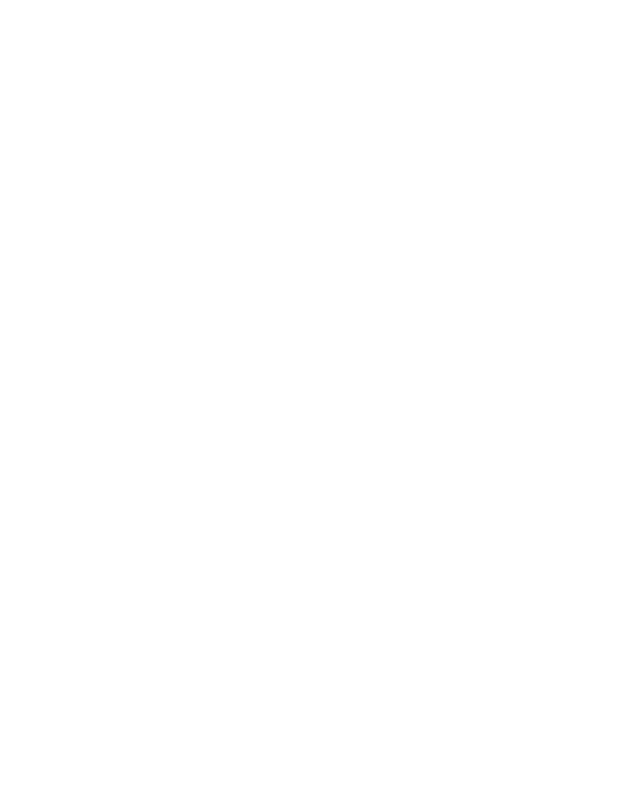
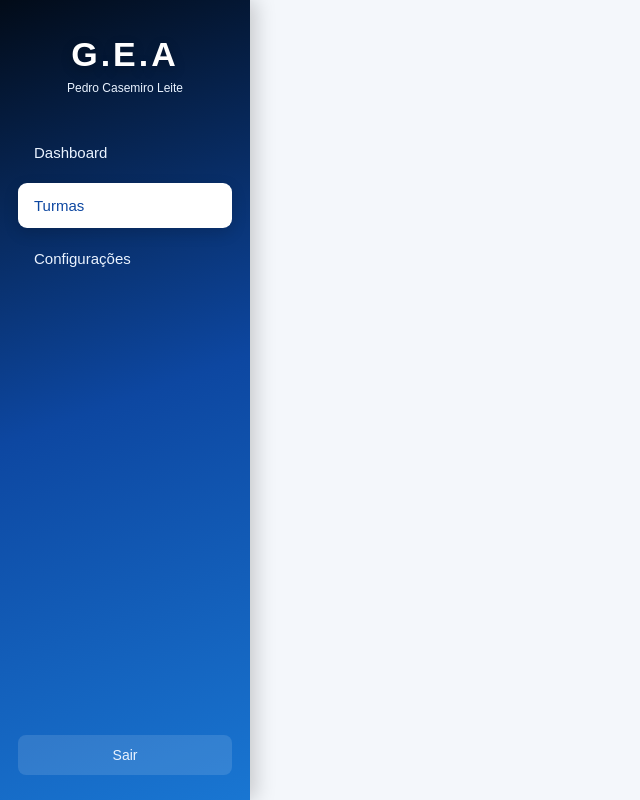
Before and after one commit to ByIsapf/TCC_gerenciamento_de_alunos, a plain HTML site: page frontend/gestao/turmas.html in a window 1280 px wide. Shown: the whole page, without its empty margins (0-640 px from the left). Drawn offline with Linux system fonts and the light colour scheme.

Commit message:
Mexi no CSS da gestão e nas abas.

```diff
--- /dev/null
+++ b/frontend/css/configuracoes.css
@@ -0,0 +1,109 @@
+* {
+    margin: 0;
+    padding: 0;
+    box-sizing: border-box;
+}
+
+body {
+    font-family: Arial, Helvetica, sans-serif;
+    background: #f4f7fb;
+    color: #111;
+}
+
+.configuracoes {
+    min-height: 100vh;
+    display: flex;
+}
+
+aside {
+    position: fixed;
+    top: 0;
+    left: 0;
+    width: 250px;
+    height: 100vh;
+
+    /* Cores do CSS 1 */
+    background: linear-gradient(160deg, #020b18, #0d47a1, #1976d2);
+
+    color: white;
+    display: flex;
+    flex-direction: column;
+    padding: 25px 18px;
+    z-index: 100;
+
+    box-shadow: 5px 0 20px rgba(0, 0, 0, 0.20);
+}
+
+.logo {
+    text-align: center;
+    padding: 10px 0 35px;
+}
+
+.gea {
+    font-size: 34px;
+    font-weight: bold;
+    letter-spacing: 3px;
+    color: #ffffff;
+
+    text-shadow: 0 4px 12px rgba(0, 0, 0, 0.25);
+}
+
+.logo span {
+    display: block;
+    margin-top: 7px;
+    color: #eaf3ff;
+    font-size: 12px;
+}
+
+.menu {
+    display: flex;
+    flex-direction: column;
+    gap: 8px;
+}
+
+.menu a {
+    text-decoration: none;
+    color: #eaf3ff;
+    padding: 14px 16px;
+    border-radius: 9px;
+    font-size: 15px;
+    font-weight: 500;
+    transition: 0.3s;
+}
+
+.menu a:hover {
+    background: rgba(255, 255, 255, 0.15);
+    color: white;
+    transform: translateX(3px);
+}
+
+.menu a.config-menu {
+    background: #ffffff;
+    color: #0d47a1;
+
+    box-shadow: 0 5px 15px rgba(0, 0, 0, 0.15);
+}
+
+.button-exit {
+    margin-top: auto;
+}
+
+.exit-menu {
+    display: block;
+    text-align: center;
+    padding: 12px;
+    border-radius: 8px;
+
+    background: rgba(255, 255, 255, 0.12);
+    color: #eaf3ff;
+
+    text-decoration: none;
+    font-size: 14px;
+    transition: 0.3s;
+}
+
+.exit-menu:hover {
+    background: #dc2626;
+    color: white;
+    transform: translateY(-2px);
+}
--- a/frontend/css/gestao.css
+++ b/frontend/css/gestao.css
@@ -1,4 +1,3 @@
-
 /* =========================
    RESET
 ========================= */
@@ -12,7 +11,7 @@
 body {
     font-family: Arial, Helvetica, sans-serif;
     background: #f4f7fb;
-    color: #172033;
+    color: #111;
 }
 
 /* =========================
@@ -32,19 +31,19 @@
     position: fixed;
     top: 0;
     left: 0;
-
     width: 250px;
     height: 100vh;
 
-    background: #101827;
+    /* Cores do CSS 1 */
+    background: linear-gradient(160deg, #020b18, #0d47a1, #1976d2);
+
     color: white;
-
     display: flex;
     flex-direction: column;
+    padding: 25px 18px;
+    z-index: 100;
 
-    padding: 25px 18px;
-
-    z-index: 100;
+    box-shadow: 5px 0 20px rgba(0, 0, 0, 0.20);
 }
 
 /* LOGO */
@@ -59,13 +58,14 @@
     font-weight: bold;
     letter-spacing: 3px;
     color: #ffffff;
+
+    text-shadow: 0 4px 12px rgba(0, 0, 0, 0.25);
 }
 
 .logo span {
     display: block;
     margin-top: 7px;
-
-    color: #9ca8ba;
+    color: #eaf3ff;
     font-size: 12px;
 }
 
@@ -81,26 +81,25 @@
 
 .menu a {
     text-decoration: none;
-    color: #b8c1d1;
-
+    color: #eaf3ff;
     padding: 14px 16px;
-
     border-radius: 9px;
-
     font-size: 15px;
     font-weight: 500;
-
-    transition: 0.2s;
+    transition: 0.3s;
 }
 
 .menu a:hover {
-    background: #1c2940;
+    background: rgba(255, 255, 255, 0.15);
     color: white;
+    transform: translateX(3px);
 }
 
 .menu a.dash-menu {
-    background: #2563eb;
-    color: white;
+    background: #ffffff;
+    color: #0d47a1;
+
+    box-shadow: 0 5px 15px rgba(0, 0, 0, 0.15);
 }
 
 /* =========================
@@ -113,26 +112,22 @@
 
 .exit-menu {
     display: block;
-
     text-align: center;
-
     padding: 12px;
-
     border-radius: 8px;
 
-    background: #1c2940;
+    background: rgba(255, 255, 255, 0.12);
+    color: #eaf3ff;
 
-    color: #d1d8e3;
     text-decoration: none;
-
     font-size: 14px;
-
-    transition: 0.2s;
+    transition: 0.3s;
 }
 
 .exit-menu:hover {
     background: #dc2626;
     color: white;
+    transform: translateY(-2px);
 }
 
 /* =========================
@@ -142,10 +137,11 @@
 .content {
     width: calc(100% - 250px);
     min-height: 100vh;
+    margin-left: 250px;
+    padding: 25px 35px;
 
-    margin-left: 250px;
-
-    padding: 25px 35px;
+    /* Fundo inspirado no CSS 1 */
+    background: #f4f7fb;
 }
 
 /* =========================
@@ -154,18 +150,15 @@
 
 .top {
     width: 100%;
-
     display: flex;
     align-items: center;
-
     padding: 5px 0 25px;
-
-    border-bottom: 1px solid #e4e8ef;
+    border-bottom: 1px solid #cfd8e3;
 }
 
 .top h1 {
     font-size: 28px;
-    color: #172033;
+    color: #0d47a1;
 }
 
 /* =========================
@@ -174,28 +167,24 @@
 
 .noti {
     margin-left: auto;
-
     position: relative;
 }
 
 .notification-button {
     position: relative;
-
     width: 45px;
     height: 45px;
-
     border: none;
     border-radius: 50%;
 
     background: white;
 
     cursor: pointer;
-
     font-size: 20px;
 
-    box-shadow: 0 4px 15px rgba(0, 0, 0, 0.08);
+    box-shadow: 0 4px 15px rgba(13, 71, 161, 0.12);
 
-    transition: 0.2s;
+    transition: 0.3s;
 }
 
 /* ÍCONE DO SINO */
@@ -206,20 +195,19 @@
 
 .notification-button:hover {
     transform: translateY(-2px);
-    background: #eef4ff;
+    background: #eef5ff;
+    box-shadow: 0 7px 20px rgba(13, 71, 161, 0.18);
 }
 
 /* CONTADOR */
 
 .notification-count {
     position: absolute;
-
     top: -5px;
     right: -5px;
 
     min-width: 19px;
     height: 19px;
-
     padding: 2px 5px;
 
     display: flex;
@@ -241,23 +229,19 @@
 
 .user-info {
     margin-left: 22px;
-
     display: flex;
     align-items: center;
 }
 
 .user-info strong {
     display: block;
-
     font-size: 14px;
-    color: #172033;
+    color: #0d47a1;
 }
 
 .user-info small {
     display: block;
-
     margin-top: 3px;
-
     font-size: 12px;
     color: #718096;
 }
@@ -275,7 +259,6 @@
     .content {
         width: calc(100% - 210px);
         margin-left: 210px;
-
         padding: 20px;
     }
 
@@ -292,7 +275,6 @@
 
     aside {
         position: relative;
-
         width: 100%;
         height: auto;
     }
@@ -304,7 +286,6 @@
     .content {
         width: 100%;
         margin-left: 0;
-
         padding: 20px;
     }
 
--- /dev/null
+++ b/frontend/css/turmas.css
@@ -0,0 +1,109 @@
+* {
+    margin: 0;
+    padding: 0;
+    box-sizing: border-box;
+}
+
+body {
+    font-family: Arial, Helvetica, sans-serif;
+    background: #f4f7fb;
+    color: #111;
+}
+
+.turmas {
+    min-height: 100vh;
+    display: flex;
+}
+
+aside {
+    position: fixed;
+    top: 0;
+    left: 0;
+    width: 250px;
+    height: 100vh;
+
+    /* Cores do CSS 1 */
+    background: linear-gradient(160deg, #020b18, #0d47a1, #1976d2);
+
+    color: white;
+    display: flex;
+    flex-direction: column;
+    padding: 25px 18px;
+    z-index: 100;
+
+    box-shadow: 5px 0 20px rgba(0, 0, 0, 0.20);
+}
+
+.logo {
+    text-align: center;
+    padding: 10px 0 35px;
+}
+
+.gea {
+    font-size: 34px;
+    font-weight: bold;
+    letter-spacing: 3px;
+    color: #ffffff;
+
+    text-shadow: 0 4px 12px rgba(0, 0, 0, 0.25);
+}
+
+.logo span {
+    display: block;
+    margin-top: 7px;
+    color: #eaf3ff;
+    font-size: 12px;
+}
+
+.menu {
+    display: flex;
+    flex-direction: column;
+    gap: 8px;
+}
+
+.menu a {
+    text-decoration: none;
+    color: #eaf3ff;
+    padding: 14px 16px;
+    border-radius: 9px;
+    font-size: 15px;
+    font-weight: 500;
+    transition: 0.3s;
+}
+
+.menu a:hover {
+    background: rgba(255, 255, 255, 0.15);
+    color: white;
+    transform: translateX(3px);
+}
+
+.menu a.class-menu {
+    background: #ffffff;
+    color: #0d47a1;
+
+    box-shadow: 0 5px 15px rgba(0, 0, 0, 0.15);
+}
+
+.button-exit {
+    margin-top: auto;
+}
+
+.exit-menu {
+    display: block;
+    text-align: center;
+    padding: 12px;
+    border-radius: 8px;
+
+    background: rgba(255, 255, 255, 0.12);
+    color: #eaf3ff;
+
+    text-decoration: none;
+    font-size: 14px;
+    transition: 0.3s;
+}
+
+.exit-menu:hover {
+    background: #dc2626;
+    color: white;
+    transform: translateY(-2px);
+}
--- a/frontend/gestao/turmas.html
+++ b/frontend/gestao/turmas.html
@@ -0,0 +1,49 @@
+<!DOCTYPE html>
+<html lang="pt-br">
+<head>
+    <meta charset="UTF-8">
+    <meta name="viewport" content="width=device-width, initial-scale=1.0">
+    <title>G.E.A PCL</title>
+    <link rel="stylesheet" href="../css/turmas.css">
+</head>
+<body>
+
+<div class="turmas">
+
+<aside>
+
+<div class="logo">
+    <div class="gea">G.E.A</div>
+    <span>Pedro Casemiro Leite</span>
+</div>
+
+<nav class="menu">
+
+<a href="dashboard.html" class="dash-menu">
+    Dashboard
+</a>
+
+<a href="turmas.html" class="class-menu">
+    Turmas
+</a>
+
+<a href="configuracoes.html" class="config-menu">
+    Configurações
+</a>
+
+</nav>
+
+<div class="button-exit">
+
+<a href="gestao-login.html" class="exit-menu">
+    Sair
+</a>
+
+</div>
+
+</aside>
+
+</div>
+
+</body>
+</html>
```
Also changed, not shown: frontend/gestao/configuracoes.html (+49 -0 lines), frontend/gestao/gestao-login.html (+3 -0 lines).
